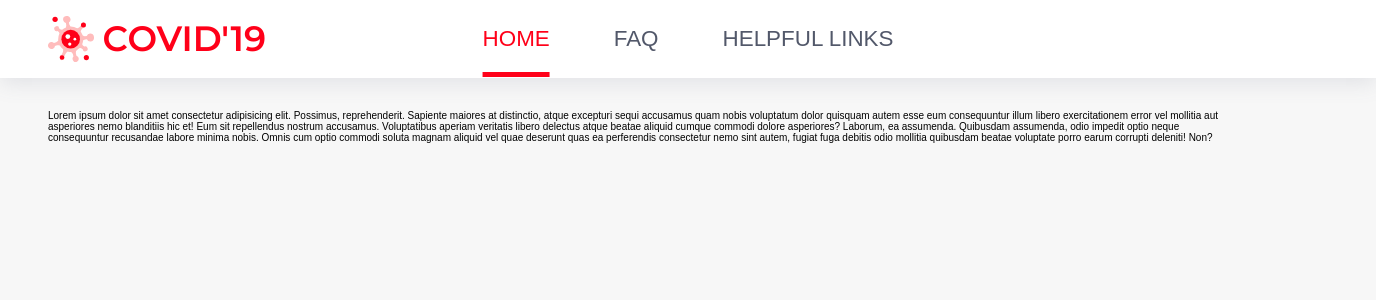
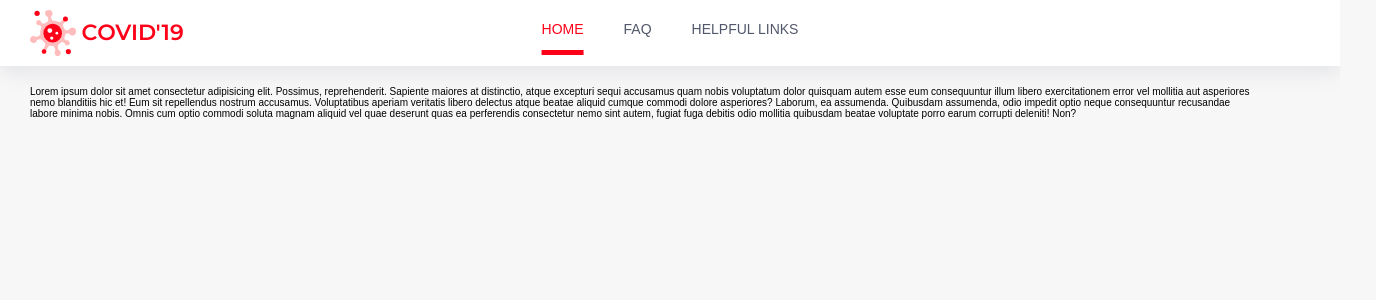
Before and after one commit to NileshOfficial/COVID-Dashboard, an Angular app: page / in a window 1280 px wide. Shown: the top 300 px of the page, 1376 px wide, since content can reach past the window. Built offline with nearby package versions, Linux system fonts and the light colour scheme; a web font is replaced by a local one.

Commit message:
merging global styles file from home branch

```diff
--- a/src/styles.css
+++ b/src/styles.css
@@ -19,14 +19,22 @@
     font-style: normal;
 }
 
+html {
+    font-size: 10px;
+}
+
 body {
     font-family: "Montserrat", sans-serif;
-    font-size: 10px;
     margin: 0;
     background-color: #F7F7F7;
 }
 
+h1, h2, h3, h4, h5, h6 {
+    margin: 0;
+}
+
 a {
+    display: inline-block;
     text-decoration: none;
     color: inherit;
     font-weight: inherit;
```
